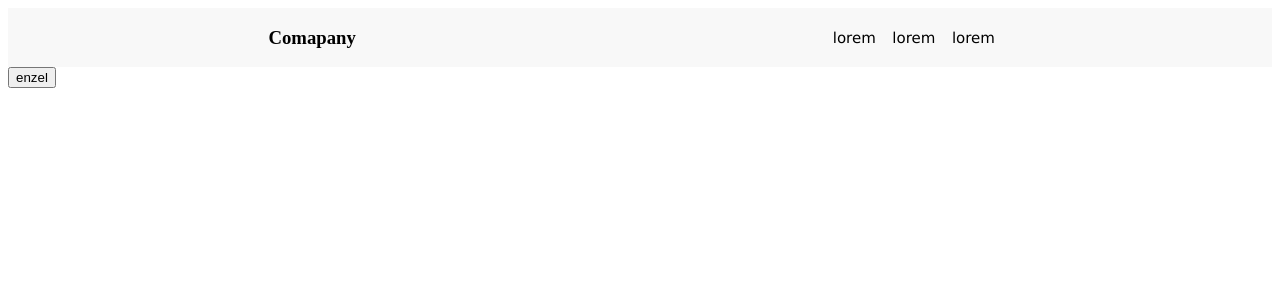
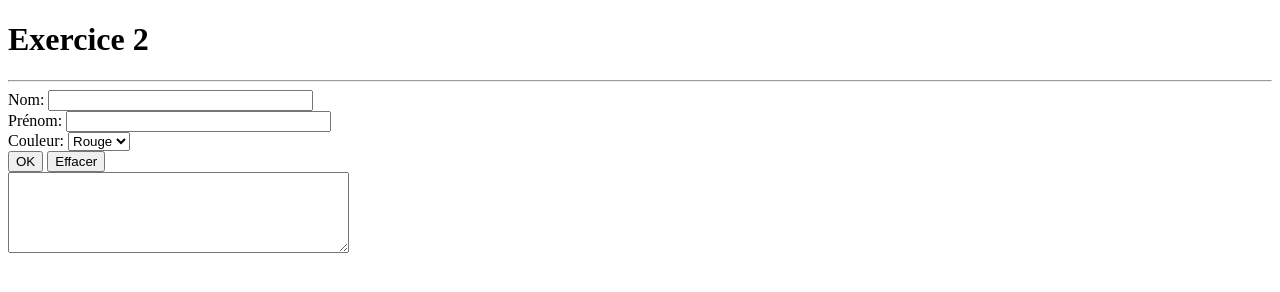
Before and after one commit to meleklassoued/programmationWebEsen, a plain HTML site: page TD4/index.html in a window 1280 px wide. Drawn offline with Linux system fonts and the light colour scheme; a web font is replaced by a local one.

```diff
--- a/TD4/index.html
+++ b/TD4/index.html
@@ -7,24 +7,56 @@
     <meta name="viewport" content="width=device-width, initial-scale=1.0">
     <link rel="stylesheet" href="style/style.css">
     <title>Document</title>
-    <script src="index.js"></script>
+
 </head>
 
 <body>
-    <nav class="navbar">
-        <div>
-            <h3>Comapany</h3>
-        </div>
-        <ul class="list-container">
-            <li>lorem</li>
-            <li>lorem</li>
-            <li>lorem</li>
-        </ul>
-    </nav>
-    <button id="btn">enzel</button>
-    <p id="demo"></p>
+<h1>Exercice 2 </h1>
+<hr/>
+<form name="formChoix" method="get" action="sauvegarde.php">
+ <div>
+ <label for="nom" class="Titre">Nom:</label>
+ <input type="text" size="30" name="nom" id="nom"/>
+ </div>
+<div>
+ <label for="prenom" class="Titre">Prénom:</label>
+ <input type="text" size="30" name="prenom" id="prenom"/>
+</div>
+<div>
+ <label for="listecouleurs" class="Titre">Couleur:</label>
+ <select name="listecouleurs" id="listecouleurs">
+ <option value="Rouge" class="Rouge" selected>Rouge</option>
+ <option value="Vert" class="Vert" >Vert</option>
+ <option value="Bleu" class="Bleu">Bleu</option>
+ </select>
+ </div>
+ <div class="centrer">
+ <button type="button" name="OK"
+ onclick="
+ if(document.formChoix.nom.value.length<3){
+ alert ('Veuillez saisir le nom ');
+ document.formChoix.nom.focus();
+ }else if (document.formChoix.prenom.value.length<3){
+ alert ('Veuillez saisir le prenom ');
+ document.formChoix.prenom.focus();
+ } else {
+ document.formChoix.resulat.value= 'Bonjour ' + document.formChoix.nom.value
++ ' '+ document.formChoix.prenom.value + '\nVotre couleur est: '+
+
+document.formChoix.listecouleurs[document.formChoix.listecouleurs.selectedIndex].value;}
+ ">OK</button>
+ <button type="reset" name="Effacer">Effacer</button>
+ </div>
+ <div><textarea cols="40" rows="5" name="resulat" readonly></textarea></div>
+</form>
 
 
+
+
+
+
+
+ <!-- <script src="index.js"></script> -->
 </body>
 
 </html>
--- a/TD4/index.js
+++ b/TD4/index.js
@@ -1,5 +1,17 @@
-document.getElementById("btn").addEventListener("click", myFunction);
+// var v1 = document.getElementsByClassName("melek");
+// v1.addEventListener("click", function () {
+//   alert("aslma");
+// });
 
-function myFunction() {
-  document.getElementById("demo").innerHTML = "Hello World";
-}
+// function affiche() {
+//   return document.write(
+//     `<h1>le titre de ce document ${window.document.title}</h1>`,
+//   );
+// }
+
+document.getElementsByTagName("button").addEventListener(
+  "click",
+  setTimeout(() => {
+    document.write(`aslema`);
+  }, 3000),
+);
--- a/TD4/style/style.css
+++ b/TD4/style/style.css
@@ -92,3 +92,7 @@
     height: 30px;
 
 }
+
+h1{
+    color: black;
+}
```
